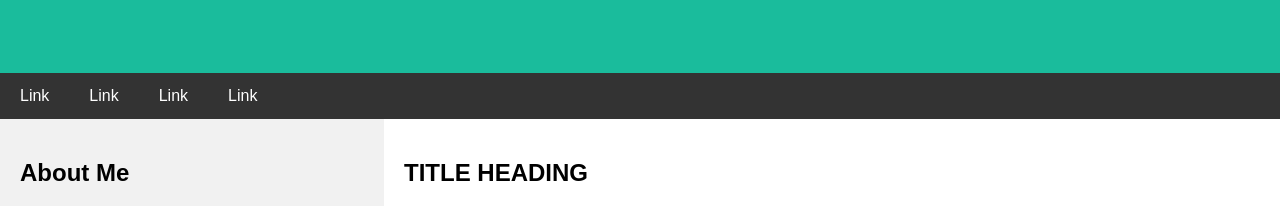
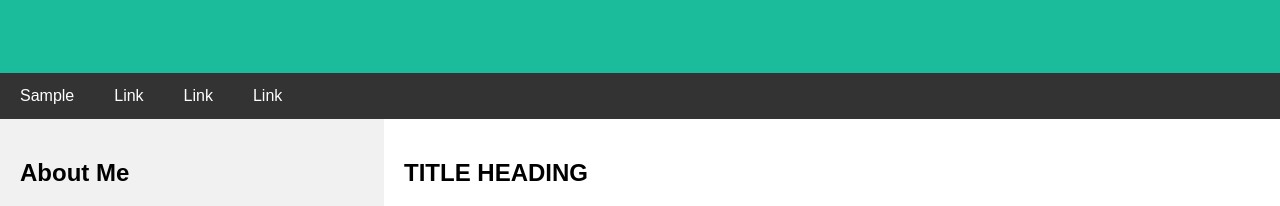
Before and after one commit to kenscoles/test, a plain HTML site: page grid3.html in a window 1280 px wide. Shown: the part 231-437 px from the top of the page. Drawn offline with Linux system fonts and the light colour scheme.

Commit message:
added link

```diff
--- a/grid3.html
+++ b/grid3.html
@@ -102,7 +102,7 @@ body {
 
 <!-- Navigation Bar -->
 <div class="navbar">
-  <a href="#">Link</a>
+  <a href="https://kenscoles.github.io/sample">Sample</a>
   <a href="#">Link</a>
   <a href="#">Link</a>
   <a href="#">Link</a>
```
